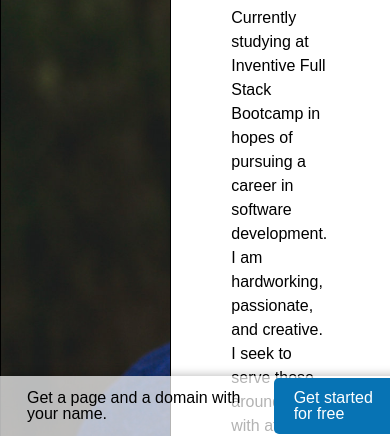
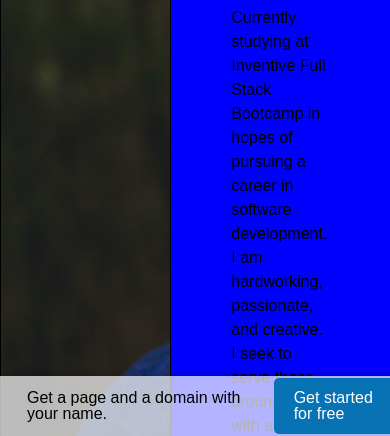
Before and after one commit to EricMChavez/responsive-profile-site, a plain HTML site: page index.html in a window 390 px wide. Shown: the part 408-844 px from the top of the page. Drawn offline with Linux system fonts and the light colour scheme; a web font is replaced by a local one.

Commit message:
added responsive

```diff
--- a/index.html
+++ b/index.html
@@ -5,6 +5,9 @@
         <link rel="stylesheet" href="https://use.typekit.net/ikn8hjr.css">
         <link rel="stylesheet" href="https://use.fontawesome.com/releases/v5.7.2/css/all.css" integrity="sha384-fnmOCqbTlWIlj8LyTjo7mOUStjsKC4pOpQbqyi7RrhN7udi9RwhKkMHpvLbHG9Sr" crossorigin="anonymous">
         <link rel="stylesheet" href="index.css">
+        <link rel="stylesheet" media="(max-width: 900px)" href="landscape.css">
+        <link rel="stylesheet" media="(max-width: 600px)" href="portrait.css">
+        <link rel="stylesheet" media="(max-width: 400px)" href="mobile.css">
     </head>
     <body>
         <div id="all">
--- /dev/null
+++ b/landscape.css
@@ -0,0 +1,3 @@
+body{
+    background-color: green;
+}
--- /dev/null
+++ b/mobile.css
@@ -0,0 +1,3 @@
+body{
+    background-color: blue;
+}
--- /dev/null
+++ b/portrait.css
@@ -0,0 +1,3 @@
+body{
+    background-color:red;
+}
```
Also changed, not shown: 1 other file.
